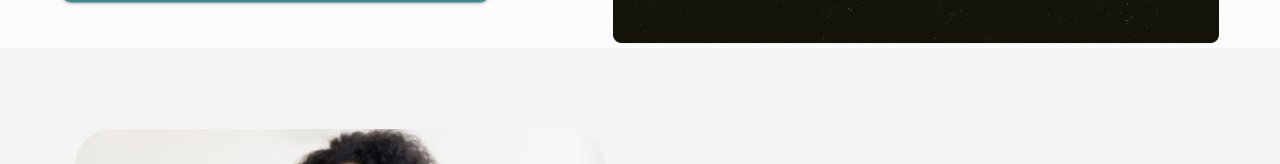
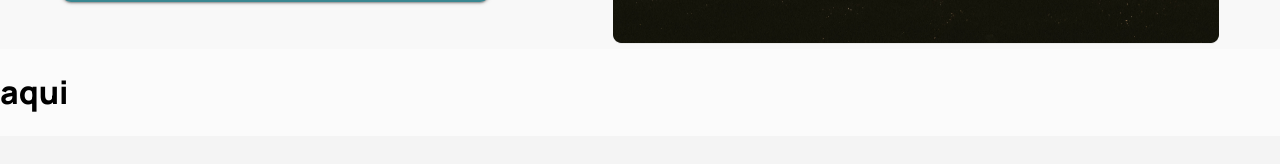
Before and after one commit to GrupoCPB/paisafetivos-web-frontend, a React (Create React App) app: page / in a window 1280 px wide. Shown: the part 586-750 px from the top of the page. Built offline with nearby package versions, Linux system fonts and the light colour scheme.

Commit message:
add: pequena refatoração

```diff
--- a/src/components/Home/SectionDonation/styled.jsx
+++ b/src/components/Home/SectionDonation/styled.jsx
@@ -55,6 +55,7 @@ export const sectionLefth = {
 
 export const sectionDonateResponsive = {
   mt: { md: "80px"},
+  background: { md: "#F8F8F8" },
   backgroundImage: { xs: `url(${donateImg})`, md: "none"},
   backgroundRepeat: "no-repeat",
   backgroundSize: "cover"
--- /dev/null
+++ b/src/components/Home/SectionHelpToo/index.jsx
@@ -0,0 +1,5 @@
+export function SectionHelpToo() {
+  return(
+    <h1>aqui</h1>
+  );
+}
--- a/src/components/Home/index.jsx
+++ b/src/components/Home/index.jsx
@@ -4,3 +4,4 @@ export * from './SectionDonation';
 export * from './SectionNeedHelp';
 export * from './SectionPartners';
 export * from './SectionWorks';
+export * from './SectionHelpToo';
--- a/src/pages/home/Home.jsx
+++ b/src/pages/home/Home.jsx
@@ -1,7 +1,7 @@
 import React from "react";
 import { Helmet } from "react-helmet";
 
-import { SectionWorks, SectionDonation, SectionNeedHelp } from "components";
+import { SectionWorks, SectionDonation, SectionNeedHelp, SectionHelpToo } from "components";
 import { SectionParners, SectionAbout } from "components";
 import { Container } from "style/reset";
 
@@ -11,6 +11,7 @@ export function Home() {
       <Container>
         <Helmet title="Pais Afetivos | Home" />
         <SectionDonation />
+        <SectionHelpToo />
         <SectionAbout />
         <SectionNeedHelp />
         <SectionWorks />
```
Also changed, not shown: src/components/Home/SectionHelpToo/style.jsx (added).
